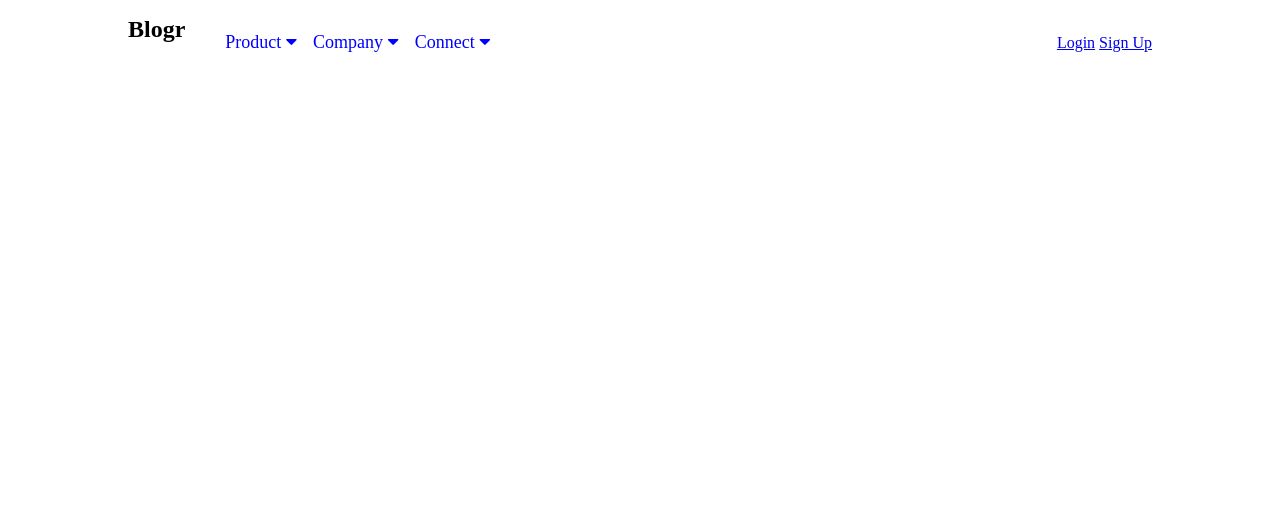
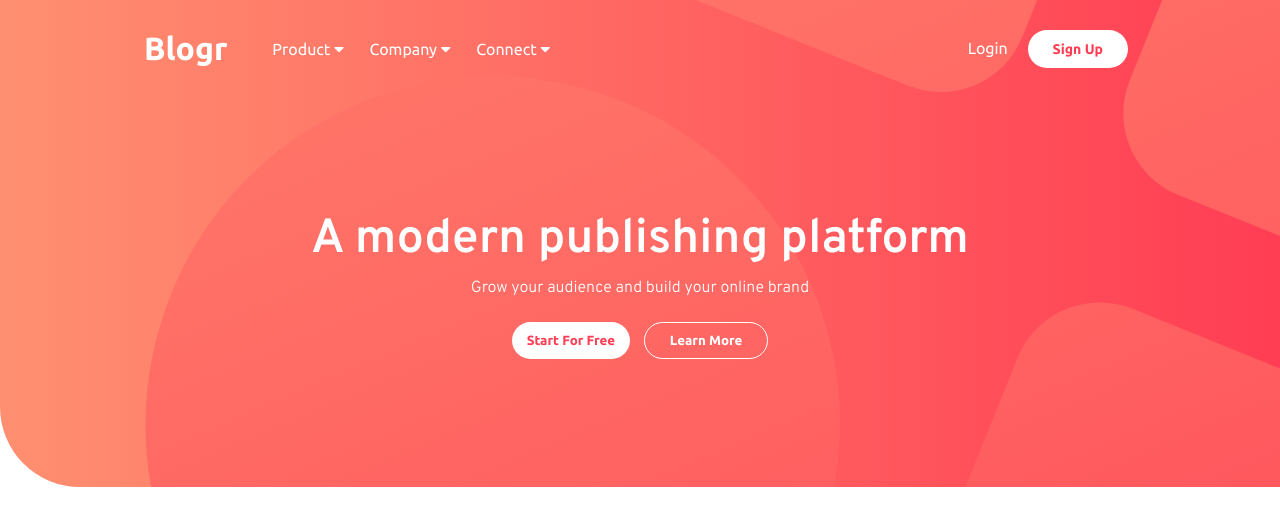
Before and after one commit to ShahriarRu/Front-End-Mentor-Challanges-, a plain HTML site: page Blogr main landing page/index.html in a window 1280 px wide. Drawn offline with Linux system fonts and the light colour scheme.

Commit message:
Hero section added

```diff
--- a/Blogr main landing page/index.html
+++ b/Blogr main landing page/index.html
@@ -19,16 +19,15 @@
       crossorigin="anonymous"
     />
     <title>Blogr Landing Page</title>
-
-    <!-- Feel free to remove these styles or customise in your own stylesheet 👍 -->
   </head>
   <body>
     <div class="hero-section">
+      <!------------------Navigation------------------->
+      <div class="overlay"></div>
       <nav>
         <ul class="nav-items">
           <h1 class="brand">Blogr</h1>
           <li class="dropdown">
-            <!-- aria-expanded needs managed with Javascript -->
             <a href="#" class="dropdown-title">
               Product
               <i class="fa fa-caret-down"></i>
@@ -42,7 +41,6 @@
             </ul>
           </li>
           <li class="dropdown">
-            <!-- aria-expanded needs managed with Javascript -->
             <a href="#" class="dropdown-title">
               Company
               <i class="fa fa-caret-down"></i>
@@ -55,7 +53,6 @@
             </ul>
           </li>
           <li class="dropdown">
-            <!-- aria-expanded needs managed with Javascript -->
             <a href="#" class="dropdown-title">
               Connect
               <i class="fa fa-caret-down"></i>
@@ -68,10 +65,22 @@
           </li>
         </ul>
         <div class="sign-up-in">
-          <bitton> <a href="#">Login</a> </bitton>
-          <bitton> <a href="#">Sign Up</a> </bitton>
+          <a href="#" class="login"> Login</a>
+          <a href="#" class="btn">Sign Up</a>
         </div>
       </nav>
+      <div class="hero">
+        <div class="hero-text">
+          <h1 class="hero-main-text">A modern publishing platform</h1>
+          <p class="hero-sub-text">
+            Grow your audience and build your online brand
+          </p>
+        </div>
+        <div class="hero-btn">
+          <button class="btn btn-white">Start For Free</button>
+          <button class="btn learn">Learn More</button>
+        </div>
+      </div>
     </div>
   </body>
 </html>
--- a/Blogr main landing page/style.css
+++ b/Blogr main landing page/style.css
@@ -1,7 +1,27 @@
+@import url("https://fonts.googleapis.com/css2?family=Overpass:wght@100;200;300;600&display=swap");
+@import url("https://fonts.googleapis.com/css2?family=Ubuntu:wght@300;400;500;700&display=swap");
 * {
   box-sizing: border-box;
   margin: 0;
   padding: 0;
+}
+/*------------------------------------
+--------------SETUP BASIC VARIABLES--------------
+------------------------------------*/
+:root {
+  --color-light-red: hsl(356, 100%, 66%);
+  --color-lighter-red: hsl(355, 100%, 74%);
+  --color-dark-blue: hsl(208, 49%, 24%);
+  --color-white: hsl(0, 0%, 100%);
+  --color-grayish-blue: hsl(240, 2%, 79%);
+  --color-gray-blue: hsl(207, 13%, 34%);
+  --color-dark-blue: hsl(240, 10%, 16%);
+  --grad-gray-blue: hsl(237, 17%, 21%);
+  --grad-desaturated-blue: hsl(237, 23%, 32%);
+  --grad-light-red: hsl(353, 100%, 62%);
+  --grad-lighter-red: hsl(13, 100%, 72%);
+  --ff-overpass: "Overpass", sans-serif;
+  --ff-ubuntu: "Ubuntu", sans-serif;
 }
 
 /*------------------------------------
@@ -12,7 +32,9 @@ nav {
   display: flex;
   justify-content: space-between;
   align-items: center;
-  margin: 1rem 8rem;
+  margin: 0 8rem 0rem 8rem;
+  padding: 1.5rem 1rem 0 1rem;
+  font-family: var(--ff-ubuntu);
 }
 .nav-items {
   display: flex;
@@ -23,16 +45,16 @@ nav {
   text-decoration: none;
   text-align: center;
   display: inline-block;
-  color: blue;
-  font-size: 1.125rem;
+  color: var(--color-white);
   padding: 1rem 0.5rem;
+  margin: 0 0.3rem;
 }
 .dropdown {
   position: relative;
 }
 .dropdown-menu {
   list-style: none;
-  background-color: rgb(243, 236, 236);
+  background-color: rgb(255, 255, 255);
   border-radius: 4px;
   box-shadow: 0 0.15em 0.25em rgba(0, 0, 0, 0.25);
   padding: 1em 1rem;
@@ -55,7 +77,6 @@ nav {
   padding: 5px;
   text-decoration: none;
   text-align: left;
-  font-size: 1rem;
 }
 
 .dropdown:hover .dropdown-menu,
@@ -70,7 +91,103 @@ nav {
 }
 
 .brand {
+  margin-top: 0.4rem;
   margin-right: 2rem;
+  font-size: 2rem;
+  cursor: pointer;
+}
+
+/*------------------------------------
+--------------HERO SECTION--------------
+------------------------------------*/
+.hero-section {
+  background-image: url("images/bg-pattern-intro.svg"),
+    linear-gradient(
+      90deg,
+      var(--grad-lighter-red) 0%,
+      var(--grad-light-red) 100%
+    );
+  background-position: 25% 52%;
+  background-size: 175rem, cover;
+  background-repeat: no-repeat;
+  /* background-size: contain; */
+  color: var(--color-white);
+  position: relative;
+  border-bottom-left-radius: 5rem;
+}
+
+.hero {
+  display: flex;
+  justify-content: center;
+  align-items: center;
+  flex-direction: column;
+  text-align: center;
+  padding: 8rem;
+}
+.hero-sub-text {
+  font-family: var(--ff-overpass);
+  font-size: 1rem;
+  margin-bottom: 1.5rem;
+}
+
+.hero-main-text {
+  font-size: 3rem;
+  font-family: var(--ff-overpass);
+  letter-spacing: 0.1px;
+  margin: 0.5rem;
+}
+
+/*------------------------------------
+--------------Button--------------
+------------------------------------*/
+.btn {
+  padding: 11px 15px;
+  border-radius: 30px;
+  border: none;
+  outline: none;
+  cursor: pointer;
+  margin: 0 0.3rem;
+  background-color: transparent;
+  color: white;
+  font-weight: bold;
+  text-decoration: none;
+  font-family: var(--ff-ubuntu);
+}
+
+.login {
+  text-decoration: none;
+  color: var(--color-white);
+}
+
+.sign-up-in a {
+  margin: 0 0.5rem;
+  display: inline-block;
+}
+.sign-up-in .btn {
+  padding: 11px 25px;
+  color: var(--grad-light-red);
+  background-color: var(--color-white);
+  font-size: 14px;
+}
+
+.btn-white {
+  color: var(--grad-light-red);
+  background-color: var(--color-white);
+}
+.sign-up-in .btn:hover,
+.btn-white:hover {
+  background-color: var(--color-lighter-red);
+  color: var(--color-white);
+}
+
+.learn {
+  border: 1px solid white;
+  padding: 10px 25px;
+}
+
+.learn:hover {
+  color: var(--grad-light-red);
+  background-color: var(--color-white);
 }
 
 .attribution {
```
